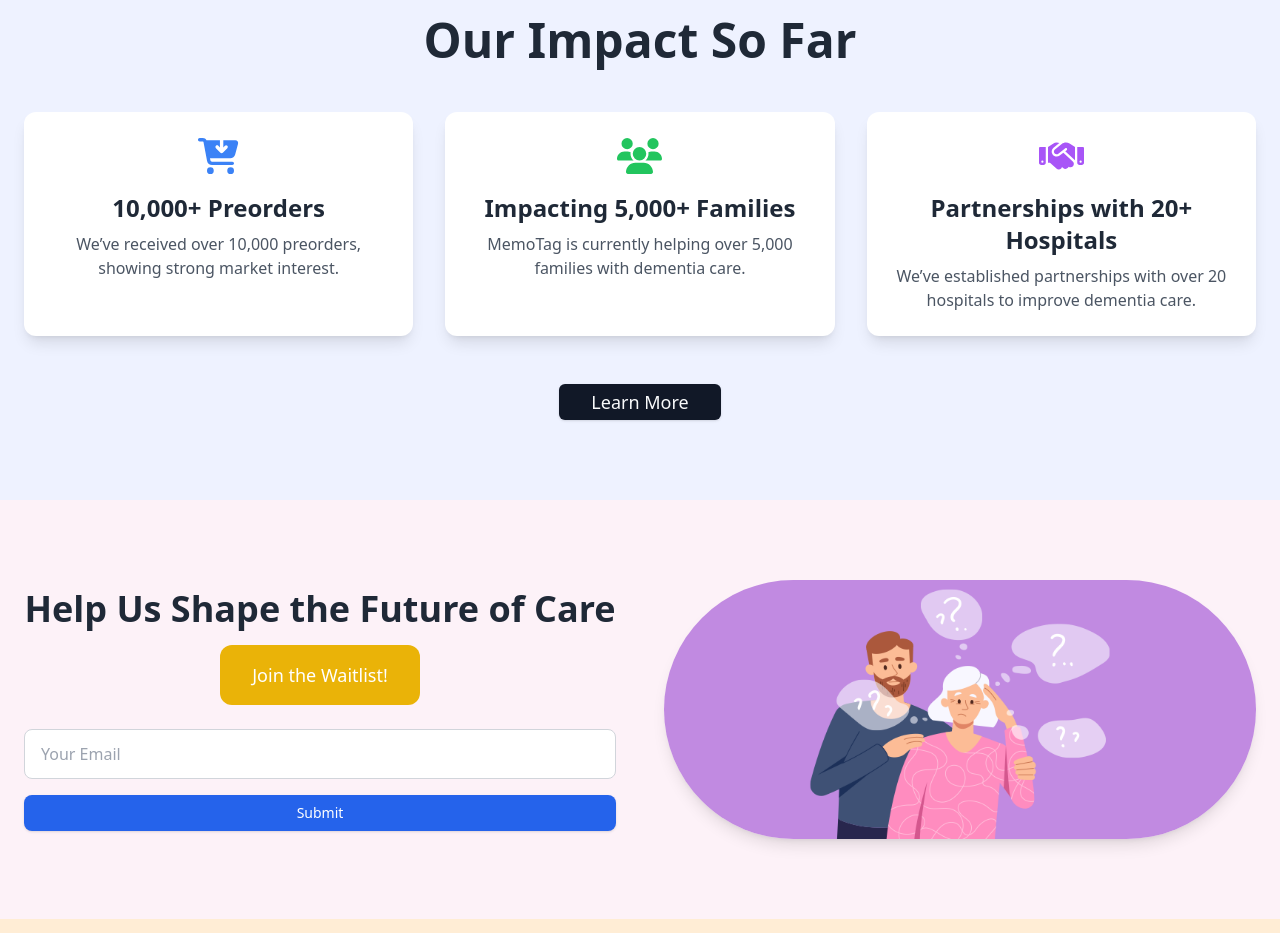
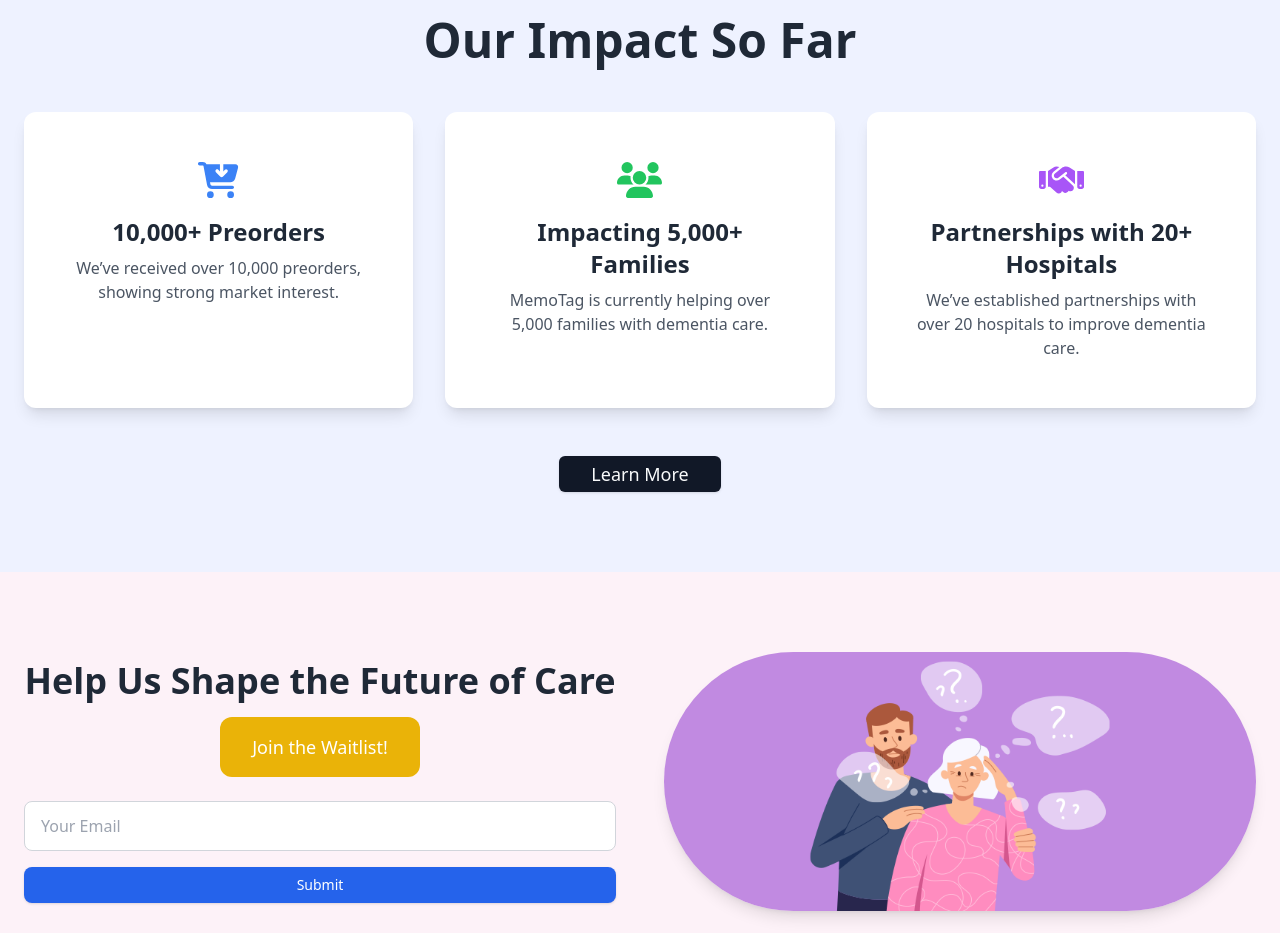
Before and after one commit to Akash290104/Memotag_assignment, a React (Vite) app in the folder client/: page / in a window 1280 px wide. Shown: the part 2240-3173 px from the top of the page. Built offline with nearby package versions, Linux system fonts and the light colour scheme; no server answers.

Commit message:
final animation

```diff
--- a/client/src/App.jsx
+++ b/client/src/App.jsx
@@ -250,9 +250,9 @@
             {solutions.map((step, idx) => (
               <motion.div
                 key={idx}
-                initial={{ opacity: 0, y: 40 }}
-                whileInView={{ opacity: 1, y: 0 }}
-                transition={{ duration: 0.8}}
+                initial={{ opacity: 0 }}
+                whileInView={{ opacity: 1}}
+                transition={{ duration: 1, ease: "easeOut" }}
                 className="p-6 text-center shadow-xl rounded-2xl bg-white dark:bg-gray-800 hover:shadow-indigo-200 dark:hover:shadow-indigo-500/20 transition duration-300"
               >
                 <motion.div
@@ -291,6 +291,10 @@
                 whileInView={{ opacity: 1, y: 0 }}
                 transition={{ duration: 0.8, ease: "easeOut" }}
               >
+                <motion.div
+                  className="p-6 text-center"
+                  whileHover={{ scale: 1.1 }}
+                >
                   <div className="flex items-center justify-center mb-4">
                     <i className="fas fa-cart-arrow-down text-4xl text-blue-500">
                       {t.icon}
@@ -300,6 +304,7 @@
                     {t.topic}
                   </h3>
                   <p className="text-gray-600 dark:text-gray-300">{t.desc}</p>
+                </motion.div>
               </motion.div>
             ))}
           </div>
```
Lines whose indentation alone changed are shown as unchanged.
